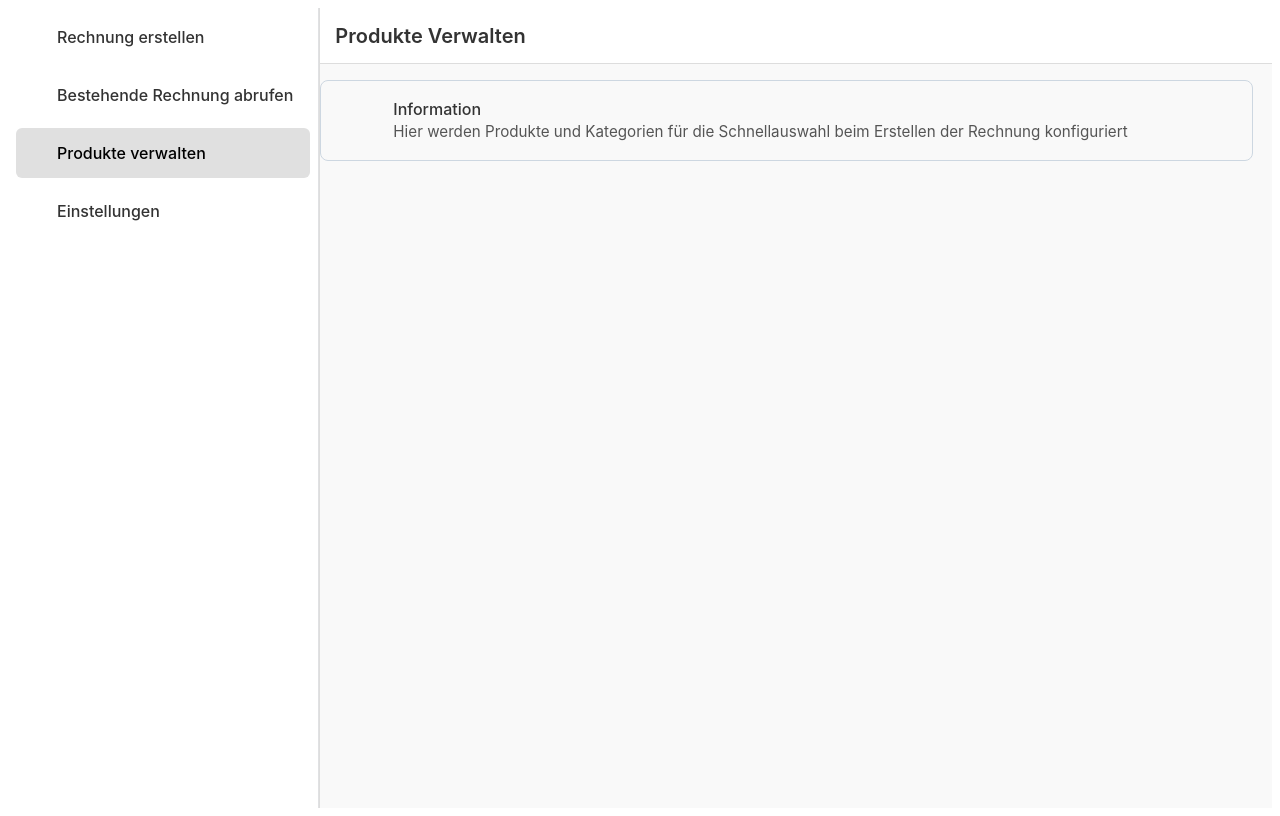
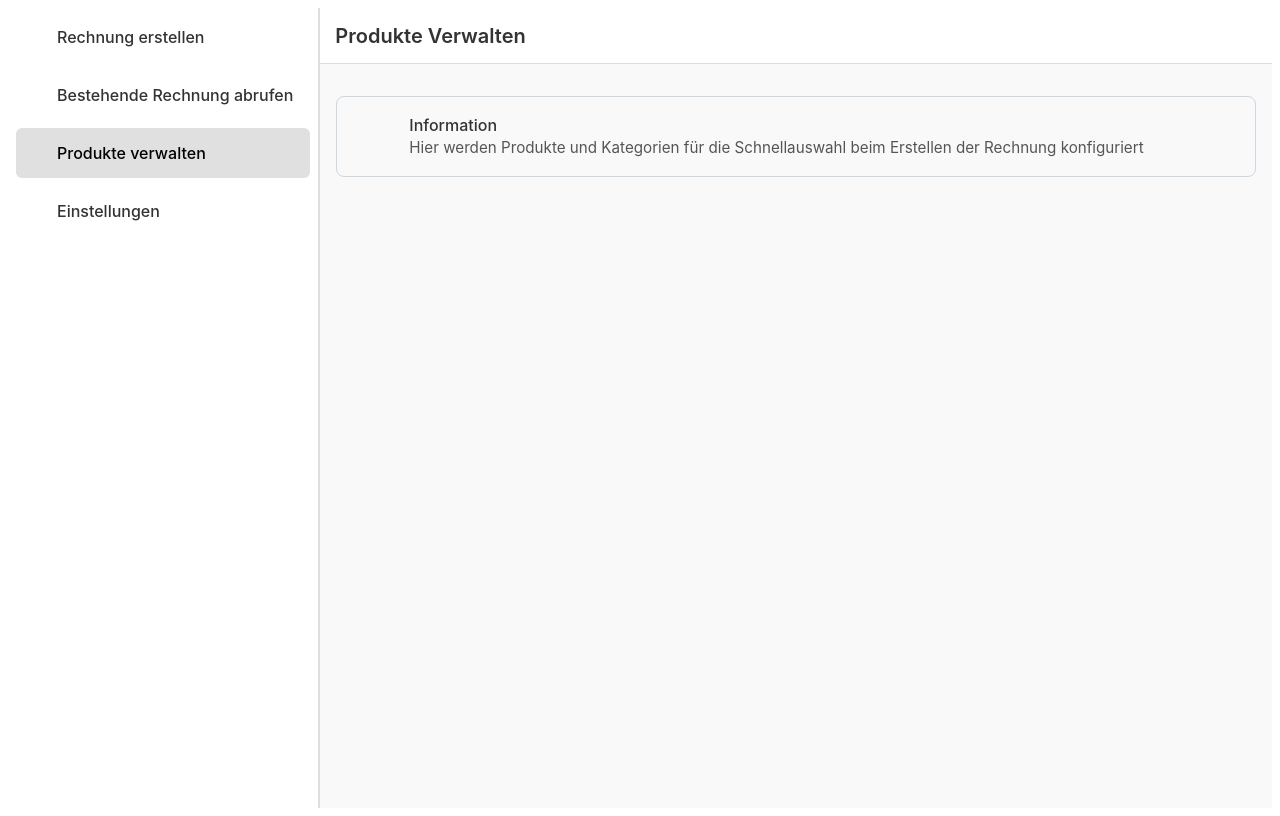
Before and after one commit to vqiz/Simple-Rechnungs-Programm, a React (Create React App) app: page /home in a window 1280 px wide. Both pictures are taken after a click on the tab "Produkte verwalten". Built offline with nearby package versions, Linux system fonts and the light colour scheme; some icons are missing.

Commit message:
Adjust layout and padding in ProdukteVerwalten
Removed fixed width from the outer Box and added padding for improved layout. Minor formatting update for better spacing.

```diff
--- a/src/components/Tabs/ProdukteVerwalten.jsx
+++ b/src/components/Tabs/ProdukteVerwalten.jsx
@@ -11,7 +11,7 @@ const ProdukteVerwalten = () => {
                     Produkte Verwalten
                 </Typography>
             </Box>
-            <Box sx={{ width: "98%", display: "flex", flexDirection: "column" , justifyContent: "center"}}>
+            <Box sx={{  display: "flex", flexDirection: "column" , justifyContent: "center", p: 2}}>
                 <Card variant='outlined' sx={{ display: "flex", flexDirection: "row", alignItems: "center", padding: 2, bgcolor: "#f9f9f9" }}>
                     <Box sx={{ height: "100%", fontSize: "1.5rem", display: "flex", justifyContent: "center", alignItems: "center" }}>
                         <InfoOutlinedIcon />
@@ -23,6 +23,7 @@ const ProdukteVerwalten = () => {
                         </Typography>
                     </Box>
                 </Card>
+
             </Box>
 
 
```
